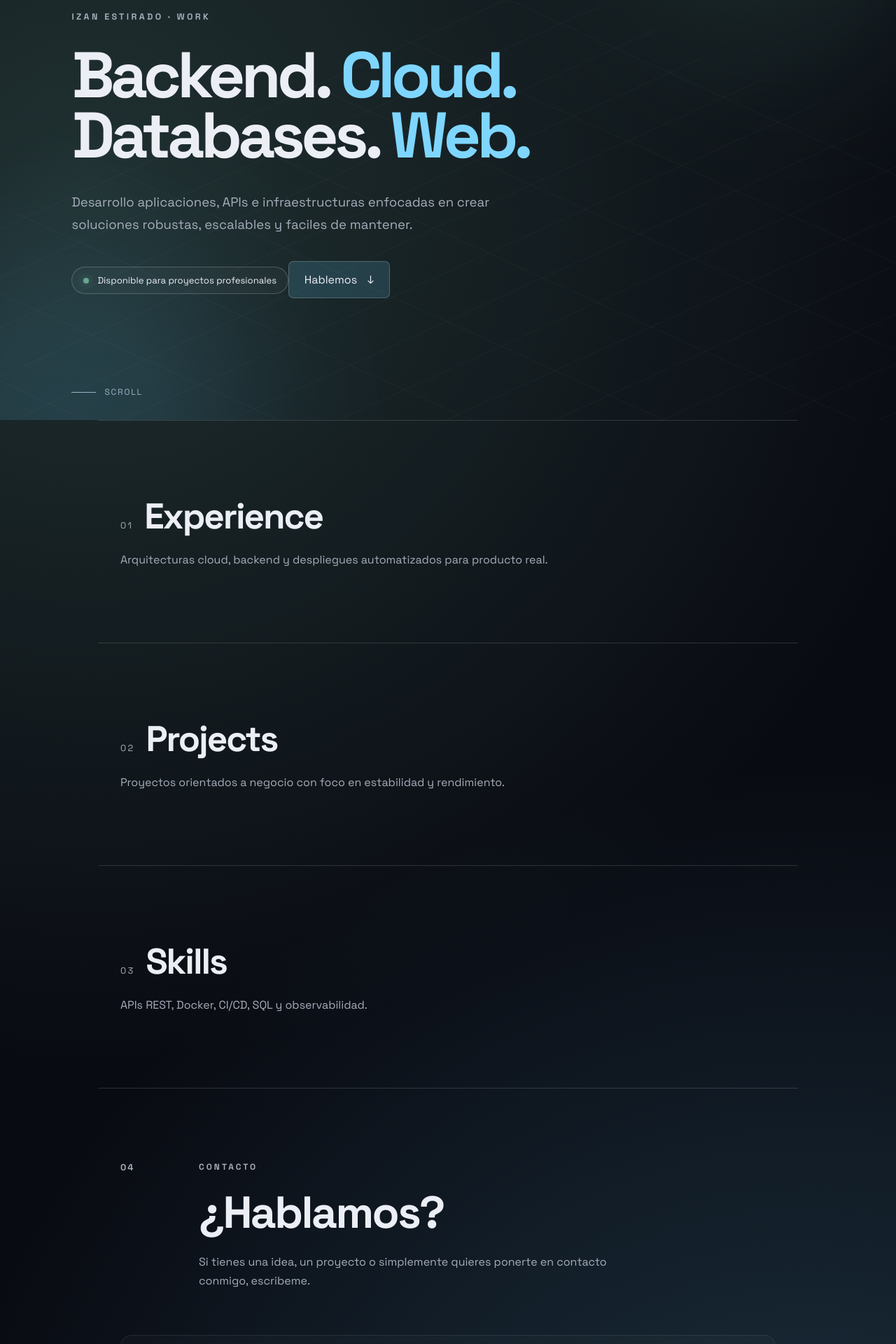
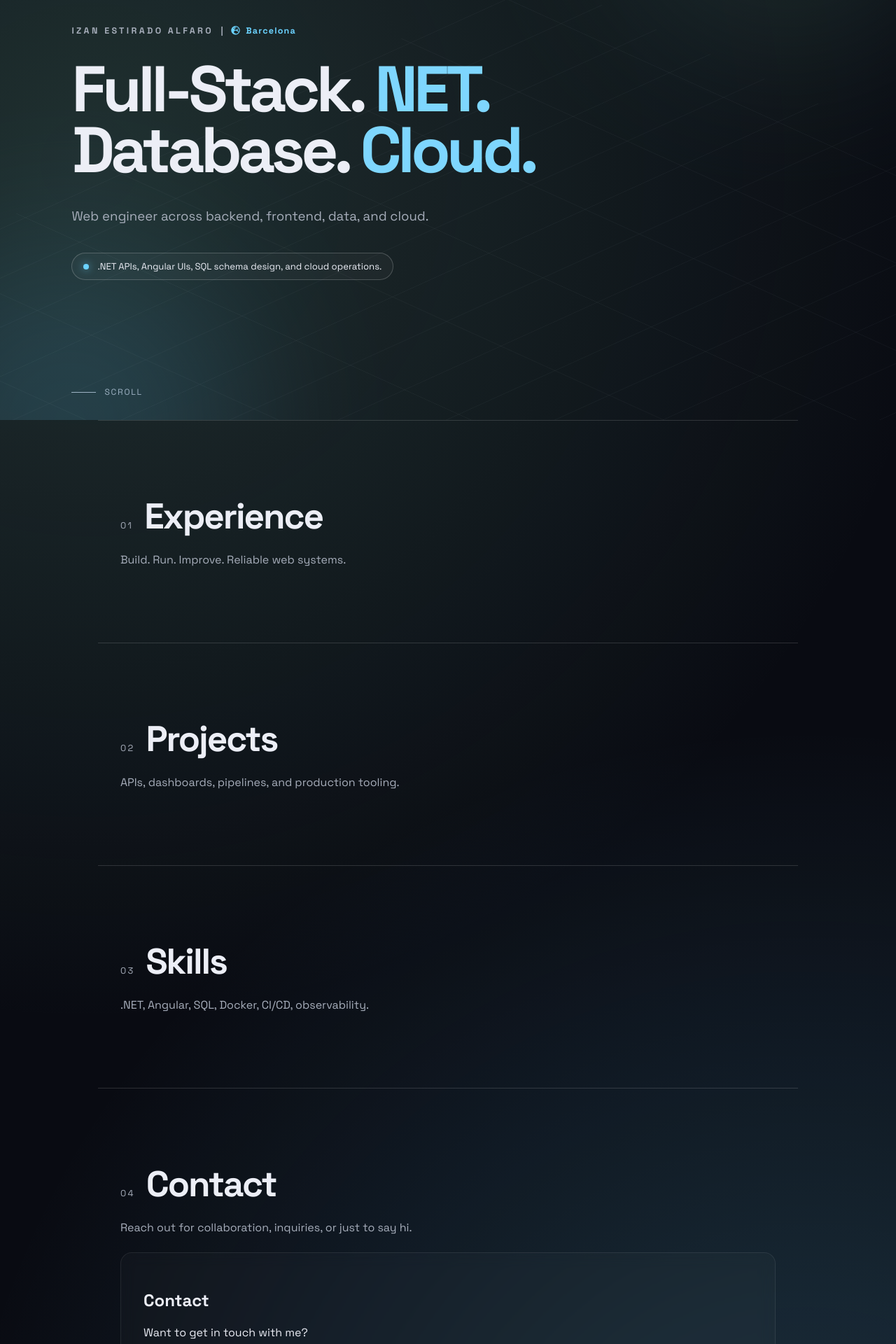
Before and after one commit to AstroIzan/izanestirado-portfolio, an Angular app in the folder client/: page / in a window 1280 px wide. Shown: the part 200-2120 px from the top of the page at 70% size. Built offline with nearby package versions, Linux system fonts and the light colour scheme.

Commit message:
feat(home): refine portfolio copy and interactions
- Translate visible UI copy to English

- Personalize work and hobby home content

- Add location styling and scroll-to-section behavior

- Configure Font Awesome kit loading

```diff
--- a/client/src/app/features/contact/contact.component.html
+++ b/client/src/app/features/contact/contact.component.html
@@ -1,8 +1,8 @@
 <section class="contact">
-  <h2>Contacto</h2>
+  <h2>Contact</h2>
 
   <p>
-    ¿Quieres ponerte en contacto conmigo?
+    Want to get in touch with me?
   </p>
 
   <div class="contact-methods">
@@ -25,7 +25,7 @@
 
   @if (submitted && !errorMessage) {
     <div class="success">
-      ¡Mensaje enviado correctamente!
+      Message sent successfully!
     </div>
   }
 
@@ -43,7 +43,7 @@
 
     <div class="field">
       <label for="name">
-        Nombre
+        Name
       </label>
 
       <input
@@ -58,7 +58,7 @@
         contactForm.controls.name.invalid
       ) {
         <small>
-          Introduce tu nombre.
+          Enter your name.
         </small>
       }
     </div>
@@ -82,7 +82,7 @@
           contactForm.controls.email.invalid
         ) {
           <small>
-            Introduce un email válido.
+            Enter a valid email address.
           </small>
         }
       </div>
@@ -91,7 +91,7 @@
 
       <div class="field">
         <label for="phone">
-          Teléfono / WhatsApp
+          Phone / WhatsApp
         </label>
 
         <input
@@ -107,7 +107,7 @@
           contactForm.controls.phone.invalid
         ) {
           <small>
-            Introduce un número de teléfono válido.
+            Enter a valid phone number.
           </small>
         }
       </div>
@@ -116,7 +116,7 @@
 
     <div class="field">
       <label for="message">
-        Mensaje
+        Message
       </label>
 
       <textarea
@@ -130,12 +130,12 @@
         contactForm.controls.message.invalid
       ) {
         <small>
-          Introduce un mensaje.
+          Enter a message.
         </small>
       }
     </div>
 
-    <!-- Honeypot: debe permanecer invisible para usuarios -->
+    <!-- Honeypot: must remain invisible to users -->
     <div class="honeypot" aria-hidden="true">
       <label for="website">
         Website
@@ -155,9 +155,9 @@
       [disabled]="isSubmitting"
     >
       @if (isSubmitting) {
-        Enviando...
+        Sending...
       } @else {
-        Enviar mensaje
+        Send message
       }
     </button>
 
--- a/client/src/app/features/contact/contact.component.ts
+++ b/client/src/app/features/contact/contact.component.ts
@@ -122,12 +122,12 @@ export class ContactComponent {
 
         if (error.status === 429) {
           this.errorMessage =
-            'Has enviado demasiadas solicitudes. Inténtalo de nuevo más tarde.';
+            'You have sent too many requests. Please try again later.';
           return;
         }
 
         this.errorMessage =
-          'No se ha podido enviar el mensaje. Inténtalo de nuevo más tarde.';
+          'Message could not be sent. Please try again later.';
       }
     });
   }
--- a/client/src/app/features/home/components/mode-transition-overlay/mode-transition-overlay.component.html
+++ b/client/src/app/features/home/components/mode-transition-overlay/mode-transition-overlay.component.html
@@ -2,12 +2,12 @@
   class="mode-loader"
   [class.is-revealing]="transitionPhase === 'revealing'"
   aria-live="polite"
-  aria-label="Cambiando estilo visual"
+  aria-label="Changing visual style"
 >
   <div class="loader-card">
     <span class="loader-kicker">Switching vibe</span>
     <h3>
-      {{ pendingMode === 'work' ? 'Work Mode' : 'Hobbie Mode' }}
+      {{ pendingMode === 'work' ? 'Work Mode' : 'Hobby Mode' }}
     </h3>
     <div class="loader-animation">
       <span></span>
--- a/client/src/app/features/home/components/top-navbar/top-navbar.component.html
+++ b/client/src/app/features/home/components/top-navbar/top-navbar.component.html
@@ -4,7 +4,7 @@
     type="button"
     class="menu-panel panel-theme"
     (click)="onToggleTheme()"
-    [attr.aria-label]="isDarkMode ? 'Cambiar a modo claro' : 'Cambiar a modo oscuro'"
+    [attr.aria-label]="isDarkMode ? 'Switch to light mode' : 'Switch to dark mode'"
   >
     <span class="panel-icon">
       {{ isDarkMode ? '☾' : '☀' }}
@@ -14,7 +14,7 @@
     </span>
   </button>
 
-  <nav class="menu-panel panel-nav" aria-label="Navegacion principal">
+  <nav class="menu-panel panel-nav" aria-label="Main navigation">
     <a href="#home">Home</a>
     <a [attr.href]="siteMode === 'work' ? '#experience' : '#personal'">
       {{ siteMode === 'work' ? 'Experience' : 'Personal' }}
@@ -48,7 +48,7 @@
       [disabled]="isTransitioningMode"
       (click)="onSelectMode('hobbie')"
     >
-      Hobbie
+      Hobby
     </button>
   </div>
 
--- a/client/src/app/features/home/home.component.html
+++ b/client/src/app/features/home/home.component.html
@@ -47,42 +47,46 @@
     <div class="hero-content">
 
       <span class="eyebrow">
-        IZAN ESTIRADO · {{ siteMode() === 'work' ? 'WORK' : 'HOBBIE' }}
+        <span class="eyebrow-name">IZAN ESTIRADO ALFARO</span>
+        <span class="eyebrow-divider">|</span>
+        <span class="eyebrow-location">
+          <i class="fa-solid fa-earth-europe" aria-hidden="true"></i>
+          Barcelona
+        </span>
       </span>
 
       <h1>
-        Backend.
-        <span>Cloud.</span>
-        Databases.
-        <span>Web.</span>
+        {{ siteMode() === 'work' ? 'Full-Stack.' : 'Firefight.' }}
+        <span>{{ siteMode() === 'work' ? 'NET.' : 'Astro.' }}</span>
+        {{ siteMode() === 'work' ? 'Database.' : 'Mountain.' }}
+        <span>{{ siteMode() === 'work' ? 'Cloud.' : 'Motor.' }}</span>
       </h1>
 
       <p class="hero-description">
         {{
           siteMode() === 'work'
-            ? 'Desarrollo aplicaciones, APIs e infraestructuras enfocadas en crear soluciones robustas, escalables y faciles de mantener.'
-            : 'Creo experiencias digitales, experimentos visuales y proyectos personales donde mezclo tecnologia, diseno y curiosidad.'
+            ? 'Web engineer across backend, frontend, data, and cloud.'
+            : 'Volunteer wildfire firefighter, astrophotography chaser, mountain regular, and motorsport enthusiast.'
         }}
       </p>
 
       <div class="status">
         <span class="status-dot"></span>
         <span>
-          {{ siteMode() === 'work' ? 'Disponible para proyectos profesionales' : 'Modo exploracion creativo activado' }}
+          {{ siteMode() === 'work' ? '.NET APIs, Angular UIs, SQL schema design, and cloud operations.' : 'Field response, night skies, alpine trails, and engines.' }}
         </span>
       </div>
 
-      <a class="contact-button" href="#contact">
-        Hablemos
-        <span>↓</span>
-      </a>
-
     </div>
 
-    <div class="scroll-indicator">
+    <a
+      class="scroll-indicator"
+      [attr.href]="siteMode() === 'work' ? '#experience' : '#personal'"
+      aria-label="Scroll to next section"
+    >
       <span></span>
       Scroll
-    </div>
+    </a>
 
   </section>
 
@@ -92,7 +96,7 @@
       <h2>{{ siteMode() === 'work' ? 'Experience' : 'Personal' }}</h2>
     </div>
     <p>
-      {{ siteMode() === 'work' ? 'Arquitecturas cloud, backend y despliegues automatizados para producto real.' : 'Retos creativos, labs de interfaz y prototipos fuera de la rutina.' }}
+      {{ siteMode() === 'work' ? 'Build. Run. Improve. Reliable web systems.' : 'Volunteer forest-fire operations: prevention, training, and real incident response.' }}
     </p>
   </section>
 
@@ -102,7 +106,7 @@
       <h2>{{ siteMode() === 'work' ? 'Projects' : 'Volunteer' }}</h2>
     </div>
     <p>
-      {{ siteMode() === 'work' ? 'Proyectos orientados a negocio con foco en estabilidad y rendimiento.' : 'Proyectos personales donde pruebo animacion, narrativa visual y tecnologias nuevas.' }}
+      {{ siteMode() === 'work' ? 'APIs, dashboards, pipelines, and production tooling.' : 'Astronomy and astrophotography sessions focused on planning, tracking, and long exposures.' }}
     </p>
   </section>
 
@@ -112,37 +116,20 @@
       <h2>{{ siteMode() === 'work' ? 'Skills' : 'Hobbies' }}</h2>
     </div>
     <p>
-      {{ siteMode() === 'work' ? 'APIs REST, Docker, CI/CD, SQL y observabilidad.' : 'Motion design, exploracion UX/UI y experimentacion front-end.' }}
+      {{ siteMode() === 'work' ? '.NET, Angular, SQL, Docker, CI/CD, observability.' : 'Mountain routes, endurance mindset, and a deep passion for performance and motorsport culture.' }}
     </p>
   </section>
 
-  <section id="contact" class="contact-section">
-
-    <div class="section-header">
-
-      <span class="section-number">
-        04
-      </span>
-
-      <div>
-        <span class="section-label">
-          CONTACTO
-        </span>
-
-        <h2>
-          ¿Hablamos?
-        </h2>
-
-        <p>
-          Si tienes una idea, un proyecto o simplemente
-          quieres ponerte en contacto conmigo, escribeme.
-        </p>
-      </div>
-
+  <section class="feature-section">
+    <div class="feature-title">
+      <span>04</span>
+      <h2>Contact</h2>
     </div>
-
+    <p>
+      {{ siteMode() === 'work' ? 'Reach out for collaboration, inquiries, or just to say hi.' : 'Get in touch for volunteer opportunities, astronomy discussions, or motorsport chats.' }}
+    </p>
+    <br />
     <app-contact />
-
   </section>
 
   <footer>
--- a/client/src/app/features/home/home.component.scss
+++ b/client/src/app/features/home/home.component.scss
@@ -7,6 +7,7 @@
   --panel-hover: var(--color-home-panel-hover-dark);
   --primary: var(--color-work-primary);
   --secondary: var(--color-work-secondary);
+  --status-accent: var(--color-work-secondary);
   --hero-top: var(--color-home-hero-work-top);
   --hero-bottom: var(--color-home-hero-work-bottom);
   --footer-line: var(--color-home-footer-line-dark);
@@ -37,6 +38,7 @@
 .page[data-site-mode="work"] {
   --primary: var(--color-work-primary);
   --secondary: var(--color-work-secondary);
+  --status-accent: var(--color-work-secondary);
   --hero-top: var(--color-home-hero-work-top);
   --hero-bottom: var(--color-home-hero-work-bottom);
 }
@@ -44,6 +46,7 @@
 .page[data-site-mode="hobbie"] {
   --primary: var(--color-hobbie-primary);
   --secondary: var(--color-hobbie-secondary);
+  --status-accent: var(--color-hobbie-secondary);
   --hero-top: var(--color-home-hero-hobbie-top);
   --hero-bottom: var(--color-home-hero-hobbie-bottom);
 }
@@ -126,12 +129,26 @@
 }
 
 .eyebrow {
-  display: inline-block;
+  display: inline-flex;
+  align-items: center;
+  gap: 0.65rem;
   margin-bottom: 2rem;
   color: var(--muted);
   font-size: 0.78rem;
   font-weight: 700;
   letter-spacing: 0.27em;
+}
+
+.eyebrow-divider,
+.eyebrow-location {
+  letter-spacing: 0.1em;
+}
+
+.eyebrow-location {
+  display: inline-flex;
+  align-items: center;
+  gap: 0.45rem;
+  color: var(--secondary);
 }
 
 h1 {
@@ -172,8 +189,8 @@ h1 span {
   width: 8px;
   height: 8px;
   border-radius: 50%;
-  background: var(--primary);
-  box-shadow: 0 0 12px color-mix(in srgb, var(--primary) 70%, transparent);
+  background: var(--status-accent);
+  box-shadow: 0 0 12px color-mix(in srgb, var(--status-accent) 70%, transparent);
 }
 
 .contact-button {
@@ -206,9 +223,15 @@ h1 span {
   align-items: center;
   gap: 0.75rem;
   color: var(--muted);
+  text-decoration: none;
+  cursor: pointer;
   font-size: 0.75rem;
   letter-spacing: 0.15em;
   text-transform: uppercase;
+}
+
+.scroll-indicator:hover {
+  color: var(--text);
 }
 
 .scroll-indicator span {
--- a/client/src/index.html
+++ b/client/src/index.html
@@ -6,6 +6,7 @@
   <base href="/">
   <meta name="viewport" content="width=device-width, initial-scale=1">
   <link rel="icon" type="image/x-icon" href="favicon.ico">
+  <script src="https://kit.fontawesome.com/b55cd54a84.js" crossorigin="anonymous"></script>
 </head>
 <body>
   <app-root></app-root>
```
